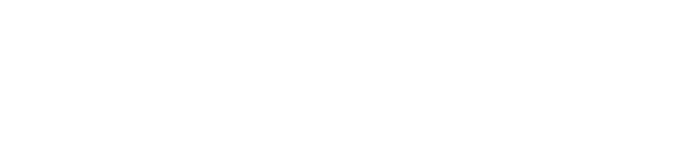
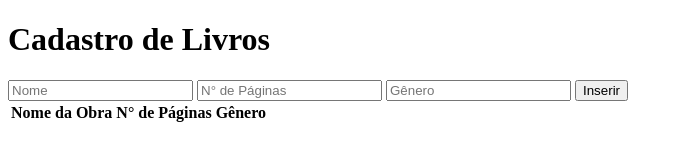
Before and after one commit to gabriel-vagner/appAplicList, a plain HTML site: page index.html in a window 1280 px wide. Shown: the whole page, without its empty margins (0-683 px from the left). Drawn offline with Linux system fonts and the light colour scheme.

Commit message:
sistema de adicionar elementos

```diff
--- a/index.html
+++ b/index.html
@@ -6,13 +6,23 @@
     <meta name="viewport" content="width=device-width, initial-scale=1.0">
     <meta http-equiv="X-UA-Compatible" content="ie=edge">
     <title>Document</title>
-    <link rel="stylesheet" href="/estilo/style.css">
+    <link rel="stylesheet" href="estilo/style.css">
     <script src="scripts/script.js"></script>
 </head>
 
 <body>
-    <table>
+    <h1>Cadastro de Livros</h1>
+    <input type="text" placeholder="Nome" id="nome">
+    <input type="text" placeholder="N° de Páginas" id="pagina">
+    <input type="text" placeholder="Gênero" id="genero">
+    <button onclick="adicionar()">Inserir</button>
+    <table id="tabela">
 
+        <tr>
+            <th>Nome da Obra</th>
+            <th>N° de Páginas</th>
+            <th>Gênero</th>
+        </tr>
 
 
     </table>
--- a/scripts/script.js
+++ b/scripts/script.js
@@ -0,0 +1,25 @@
+function adicionar() {
+    var table = document.querySelector('#tabela');
+
+    var inputNome = document.querySelector('#nome');
+    var inputPagina = document.querySelector('#pagina');
+    var inputGenero = document.querySelector('#genero');
+
+    var linha = document.createElement('tr');
+
+    var conN = document.createElement('td');
+    conN.appendChild(document.createTextNode(inputNome.value));
+    var conP = document.createElement('td');
+    conP.appendChild(document.createTextNode(inputPagina.value));
+    var conG = document.createElement('td');
+    conG.appendChild(document.createTextNode(inputGenero.value));
+
+    linha.appendChild(conN);
+    linha.appendChild(conP);
+    linha.appendChild(conG);
+
+    table.appendChild(linha);
+    inputNome.value = '';
+    inputPagina.value = '';
+    inputGenero.value = '';
+}
```
